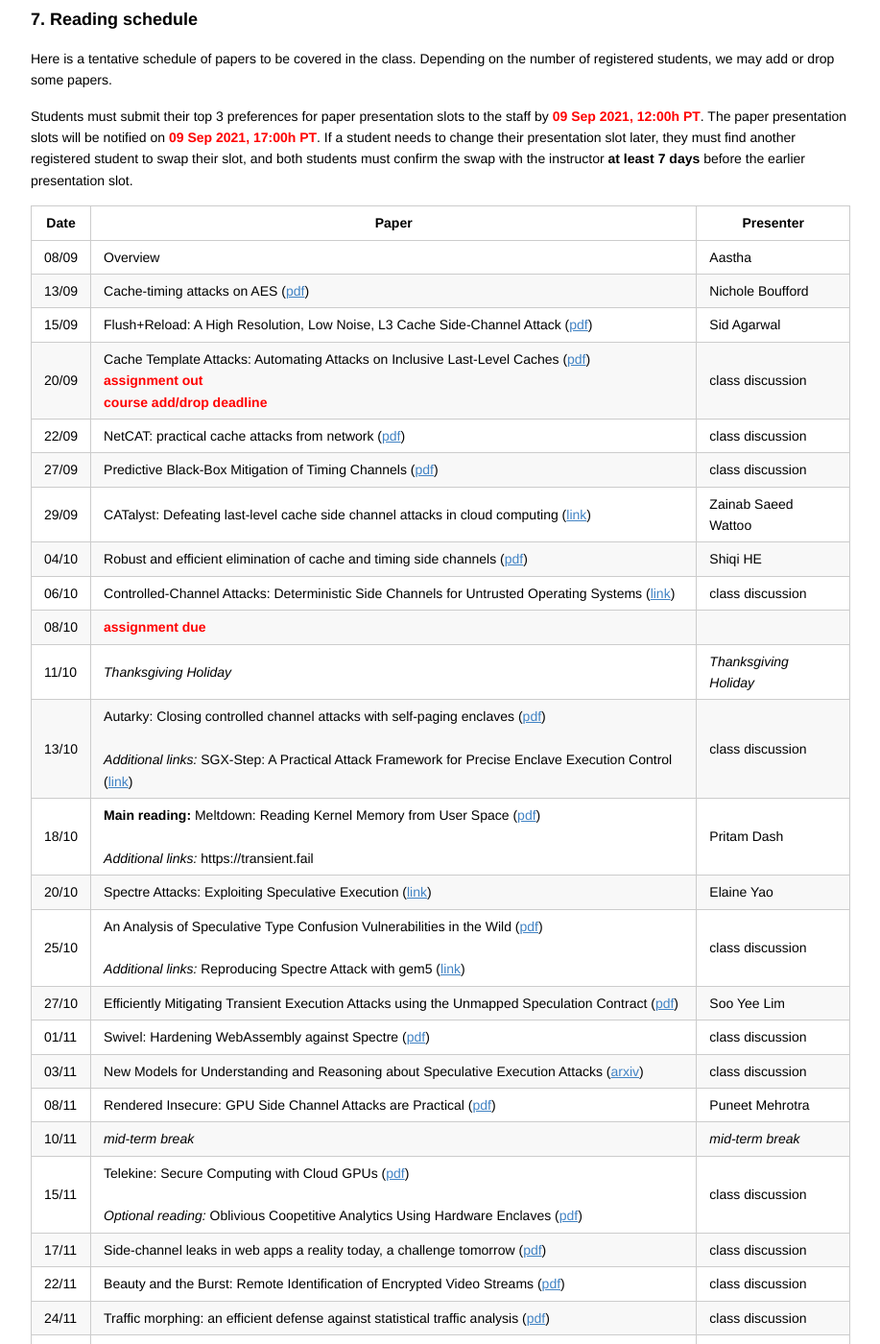
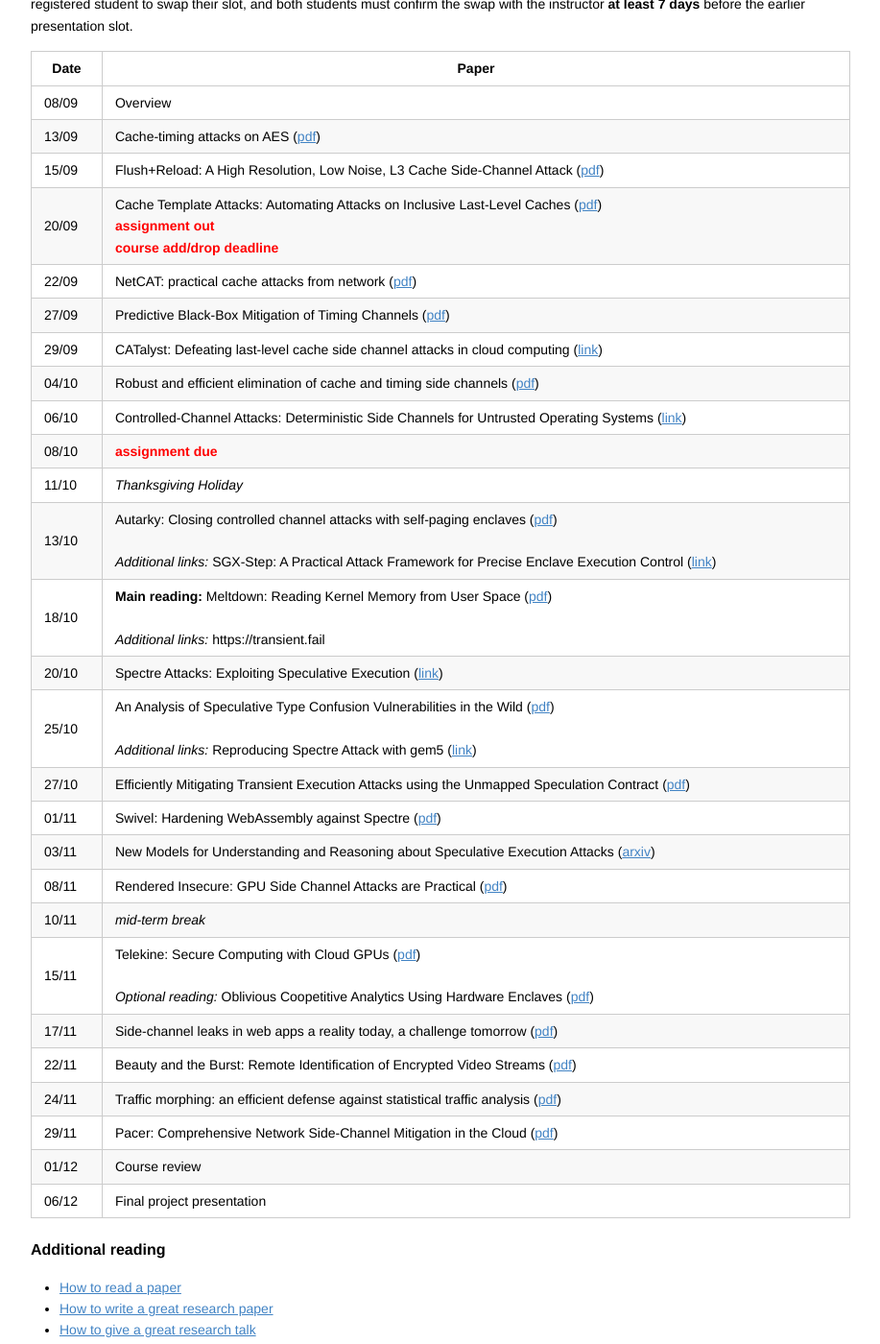
Before and after one commit to aasthakm/aasthakm.github.io, a Jekyll site: the page courses/2021w1/cpsc538m.html, which Jekyll copies as it is, in a window 1280 px wide and 1400 px high, scrolled down 3921 px. Shown: the whole window at 96% size, without its empty margins (181-1098 px from the left). Built offline with Jekyll 4.4.1, drawn with Linux system fonts in a browser that asks for light colours; some of the changed text lies outside the part shown.

Commit message:
move old course page

```diff
--- a/courses/cpsc538m.html
+++ b/courses/2021w1/cpsc538m.html
@@ -355,14 +355,17 @@ kbd {
 
 <!-- tocstop -->
 
+<!--
 <h3 id="toc_3">Announcements</h3>
 
 <p><mark style="color:light">The <a
 href="https://github.com/aasthakm/cpsc538m/blob/main/assign/assignment.pdf">assignment</a> is up.</mark></p>
 
-<p><mark style="color:light">The <a href="https://aasthakm.github.io/courses/projects.html">project page</a> is up.</mark></p>
+<p><mark style="color:light">The <a
+href="https://aasthakm.github.io/courses/2021w1/projects.html">project page</a> is up.</mark></p>
 
 <p><mark style="color:light">Paper reviews are due by 17:00h on the day before the day of class discussion. Submit the reviews to the instructor&#39;s email id.</mark></p>
+-->
 
 <p><a name="overview"></a></p>
 
@@ -515,10 +522,11 @@ Students can participate in discussions in class (in person or via the online ch
 
 <p>See below for the <a href="#reading-list">paper schedule</a>.</p>
 
-<table>
+<center>
+<table width="100%">
     <thead>
         <tr>
-            <th>Date</th>
+            <th width="30%">Date</th>
             <th>Description</th>
         </tr>
     </thead>
@@ -593,6 +601,7 @@ Students can participate in discussions in class (in person or via the online ch
 
     </tbody>
 </table>
+</center>
 
 <p><a name="reading-list"></a></p>
 
@@ -612,12 +621,13 @@ Students can participate in discussions in class (in person or via the online ch
 * Rowhammer
 -->
 
-<table>
+<center>
+<table width="100%">
 <thead>
 <tr>
 <th>Date</th>
 <th>Paper</th>
-<th>Presenter</th>
+<!--<th>Presenter</th>-->
 </tr>
 </thead>
 
@@ -625,140 +635,141 @@ Students can participate in discussions in class (in person or via the online ch
 <tr>
 <td>08/09</td>
 <td>Overview</td>
-<td>Aastha</td>
+<!--<td>Aastha</td>-->
 </tr>
 <tr>
 <td>13/09</td>
 <td>Cache-timing attacks on AES (<a href="https://cr.yp.to/antiforgery/cachetiming-20050414.pdf">pdf</a>)</td>
-<td>Nichole Boufford</td>
+<!--<td>Nichole Boufford</td>-->
 </tr>
 <tr>
 <td>15/09</td>
 <td>Flush+Reload: A High Resolution, Low Noise, L3 Cache Side-Channel Attack (<a href="https://www.usenix.org/system/files/conference/usenixsecurity14/sec14-paper-yarom.pdf">pdf</a>)</td>
-<td>Sid Agarwal</td>
+<!--<td>Sid Agarwal</td>-->
 </tr>
 <tr>
 <td>20/09</td>
 <td>Cache Template Attacks: Automating Attacks on Inclusive Last-Level Caches (<a href="https://www.usenix.org/system/files/conference/usenixsecurity15/sec15-paper-gruss.pdf">pdf</a>)<!--<br><br>**Reading 2:** ARMageddon: Cache Attacks on Mobile Devices ([pdf](https://www.usenix.org/system/files/conference/usenixsecurity16/sec16_paper_lipp.pdf))--><br><span style="color:red"><strong>assignment out</strong></span><br><span style="color:red"><strong>course add/drop deadline</strong></span></td>
-<td>class discussion</td>
+<!--<td>class discussion</td>-->
 </tr>
 <tr>
 <td>22/09</td>
 <td>NetCAT: practical cache attacks from network (<a href="https://download.vusec.net/papers/netcat_sp20.pdf">pdf</a>)</td>
-<td>class discussion</td>
+<!--<td>class discussion</td>-->
 </tr>
 <tr>
 <td>27/09</td>
 <td>Predictive Black-Box Mitigation of Timing Channels (<a href="https://www.cs.cornell.edu/andru/papers/ccs10.pdf">pdf</a>)</td>
-<td>class discussion</td>
+<!--<td>class discussion</td>-->
 </tr>
 <tr>
 <td>29/09</td>
 <td>CATalyst: Defeating last-level cache side channel attacks in cloud computing (<a href="https://ieeexplore.ieee.org/document/7446082">link</a>)</td>
-<td>Zainab Saeed Wattoo</td>
+<!--<td>Zainab Saeed Wattoo</td>-->
 </tr>
 <tr>
 <td>04/10</td>
 <td>Robust and efficient elimination of cache and timing side channels (<a href="https://arxiv.org/pdf/1506.00189.pdf">pdf</a>)<!--<br><br>**Reading 2:** Scheduler-based defenses against cross-vm side channels ([pdf](https://www.usenix.org/system/files/conference/usenixsecurity14/sec14-paper-varadarajan.pdf))--></td>
-<td>Shiqi HE</td>
+<!--<td>Shiqi HE</td>-->
 </tr>
 <tr>
 <td>06/10</td>
 <td>Controlled-Channel Attacks: Deterministic Side Channels for Untrusted Operating Systems (<a href="https://ieeexplore.ieee.org/stamp/stamp.jsp?tp=&amp;arnumber=7163052">link</a>)</td>
-<td>class discussion</td>
+<!--<td>class discussion</td>-->
 </tr>
 <tr>
 <td>08/10</td>
 <td><span style="color:red"><strong>assignment due</strong></span></td>
-<td></td>
+<!--<td></td>-->
 </tr>
 <tr>
 <td>11/10</td>
 <td><em>Thanksgiving Holiday</em></td>
-<td><em>Thanksgiving Holiday</em></td>
+<!--<td><em>Thanksgiving Holiday</em></td>-->
 </tr>
 <tr>
 <td>13/10</td>
 <td><!--**Reading 1:** Telling Your Secrets Without Page Faults: Stealthy Page Table-Based Attacks on Enclaved Execution ([pdf](https://www.usenix.org/system/files/conference/usenixsecurity17/sec17-van_bulck.pdf))<br><br>**Reading 2:** -->Autarky: Closing controlled channel attacks with self-paging enclaves (<a href="https://www.microsoft.com/en-us/research/uploads/prod/2020/04/autarky-eurosys20.pdf">pdf</a>)<br><br><em>Additional links:</em> SGX-Step: A Practical Attack Framework for Precise Enclave Execution Control (<a href="https://github.com/jovanbulck/sgx-step">link</a>)</td>
-<td>class discussion</td>
+<!--<td>class discussion</td>-->
 </tr>
 <tr>
 <td>18/10</td>
 <td><strong>Main reading:</strong> Meltdown: Reading Kernel Memory from User Space (<a href="https://www.usenix.org/system/files/conference/usenixsecurity18/sec18-lipp.pdf">pdf</a>)<br><br><em>Additional links:</em> https://transient.fail</td>
-<td>Pritam Dash</td>
+<!--<td>Pritam Dash</td>-->
 </tr>
 <tr>
 <td>20/10</td>
 <td>Spectre Attacks: Exploiting Speculative Execution (<a href="https://ieeexplore.ieee.org/stamp/stamp.jsp?tp=&amp;arnumber=8835233">link</a>)<!--<br>Foreshadow: Extracting the Keys to the Intel SGX Kingdom with Transient Out-of-Order Execution ([pdf](https://cseweb.ucsd.edu/~dstefan/cse227-fall18/papers/van-bulck:foreshadow.pdf))--></td>
-<td>Elaine Yao</td>
+<!--<td>Elaine Yao</td>-->
 </tr>
 <tr>
 <td>25/10</td>
 <td><!--**Reading 1:** Spectre Attacks: Exploiting Speculative Execution ([link](https://ieeexplore.ieee.org/stamp/stamp.jsp?tp=&arnumber=8835233))<br><br>**Reading 2:** -->An Analysis of Speculative Type Confusion Vulnerabilities in the Wild (<a href="https://www.usenix.org/system/files/sec21summer_kirzner.pdf">pdf</a>)<br><br><em>Additional links:</em> Reproducing Spectre Attack with gem5 (<a href="https://pierreay.github.io/reproduce-spectre-gem5/">link</a>)</td>
-<td>class discussion</td>
+<!--<td>class discussion</td>-->
 </tr>
 <tr>
 <td>27/10</td>
 <td>Efficiently Mitigating Transient Execution Attacks using the Unmapped Speculation Contract (<a href="https://www.usenix.org/system/files/osdi20-behrens.pdf">pdf</a>)</td>
-<td>Soo Yee Lim</td>
+<!--<td>Soo Yee Lim</td>-->
 </tr>
 <tr>
 <td>01/11</td>
 <td>Swivel: Hardening WebAssembly against Spectre (<a href="https://cseweb.ucsd.edu/%7Edstefan/pubs/narayan:2021:swivel.pdf">pdf</a>)</td>
-<td>class discussion</td>
+<!--<td>class discussion</td>-->
 </tr>
 <tr>
 <td>03/11</td>
 <td>New Models for Understanding and Reasoning about Speculative Execution Attacks (<a href="https://arxiv.org/pdf/2009.07998.pdf">arxiv</a>)</td>
-<td>class discussion</td>
+<!--<td>class discussion</td>-->
 </tr>
 <tr>
 <td>08/11</td>
 <td>Rendered Insecure: GPU Side Channel Attacks are Practical (<a href="https://www.cs.ucr.edu/%7Ezhiyunq/pub/ccs18_gpu_side_channel.pdf">pdf</a>)</td>
-<td>Puneet Mehrotra</td>
+<!--<td>Puneet Mehrotra</td>-->
 </tr>
 <tr>
 <td>10/11</td>
 <td><em>mid-term break</em></td>
-<td><em>mid-term break</em></td>
+<!--<td><em>mid-term break</em></td>-->
 </tr>
 <tr>
 <td>15/11</td>
 <td><!--**Reading 1:** Visor: Privacy-Preserving Video Analytics as a Cloud Service ([pdf](https://www.usenix.org/system/files/sec20-poddar.pdf))<br><br>**Reading 2:** -->Telekine: Secure Computing with Cloud GPUs (<a href="https://www.usenix.org/system/files/nsdi20-paper-hunt.pdf">pdf</a>)<br><br><em>Optional reading:</em> Oblivious Coopetitive Analytics Using Hardware Enclaves (<a href="https://dl.acm.org/doi/pdf/10.1145/3342195.3387552">pdf</a>)</td>
-<td>class discussion</td>
+<!--<td>class discussion</td>-->
 </tr>
 <tr>
 <td>17/11</td>
 <td>Side-channel leaks in web apps a reality today, a challenge tomorrow (<a href="https://www.microsoft.com/en-us/research/wp-content/uploads/2016/02/WebAppSideChannel-final.pdf">pdf</a>)<!--<br><br>**Reading 2:** Website Fingerprinting at Internet Scale ([pdf](https://nymity.ch/tor-dns/pdf/Panchenko2016a.pdf))--></td>
-<td>class discussion</td>
+<!--<td>class discussion</td>-->
 </tr>
 <tr>
 <td>22/11</td>
 <td>Beauty and the Burst: Remote Identification of Encrypted Video Streams (<a href="https://www.usenix.org/system/files/conference/usenixsecurity17/sec17-schuster.pdf">pdf</a>)</td>
-<td>class discussion</td>
+<!--<td>class discussion</td>-->
 </tr>
 <tr>
 <td>24/11</td>
 <td>Traffic morphing: an efficient defense against statistical traffic analysis (<a href="https://www.ndss-symposium.org/wp-content/uploads/2017/09/wright.pdf">pdf</a>)<!--<br><br>**Reading 2:** Walkie-Talkie: An Efficient Defense Against Passive Website Fingerprinting Attacks ([pdf](https://www.usenix.org/system/files/conference/usenixsecurity17/sec17-wang-tao.pdf)) --></td>
-<td>class discussion</td>
+<!--<td>class discussion</td>-->
 </tr>
 <tr>
 <td>29/11</td>
 <td>Pacer: Comprehensive Network Side-Channel Mitigation in the Cloud (<a href="https://arxiv.org/pdf/1908.11568.pdf">pdf</a>)</td>
-<td>Aastha</td>
+<!--<td>Aastha</td>-->
 </tr>
 <tr>
 <td>01/12</td>
 <td>Course review</td>
-<td>Aastha</td>
+<!--<td>Aastha</td>-->
 </tr>
 <tr>
 <td>06/12</td>
 <td>Final project presentation</td>
-<td>--</td>
+<!--<td>--</td>-->
 </tr>
 </tbody>
 </table>
+</center>
 
 <!--
 | Date | Paper | Presenter |
```
Also changed, not shown: other parts of courses/2021w1/cpsc538m.html (+5 -1 lines), courses/2021w1/projects.html (renamed from courses/projects.html), 2 other files.
